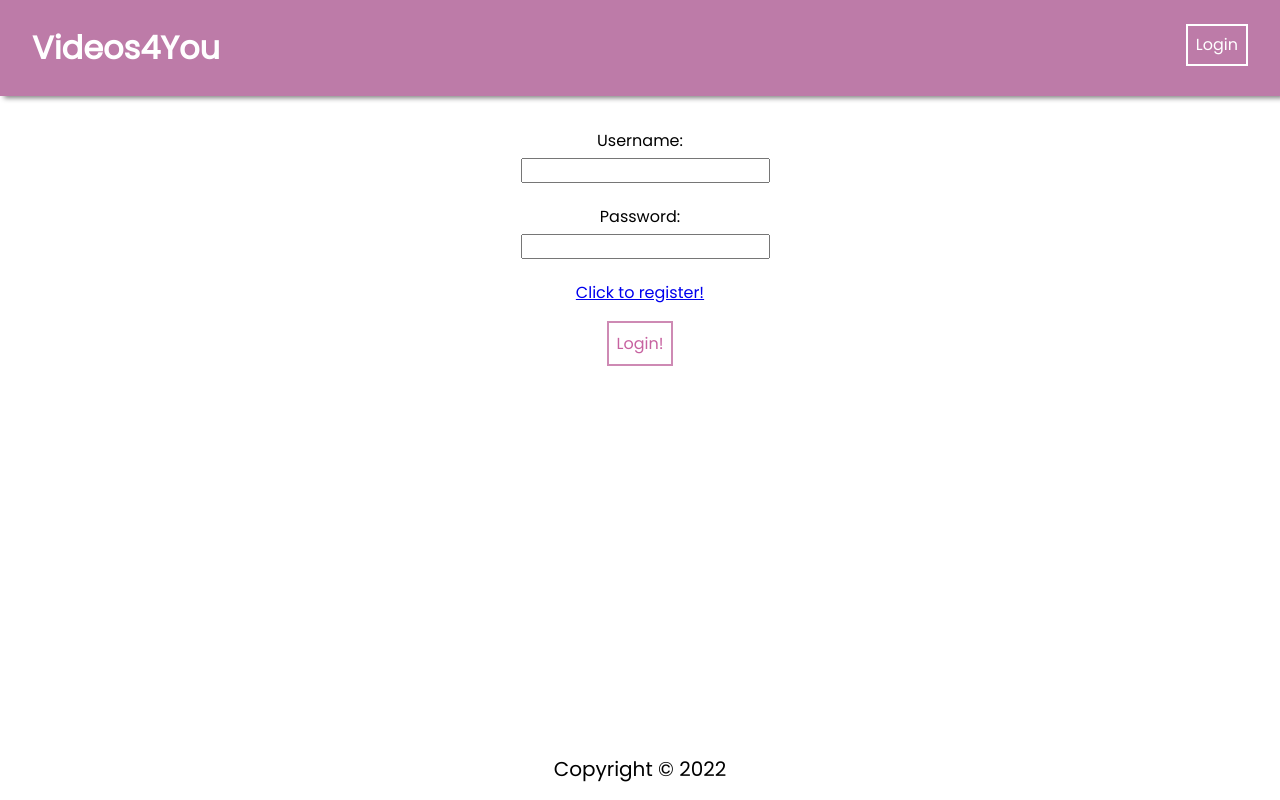
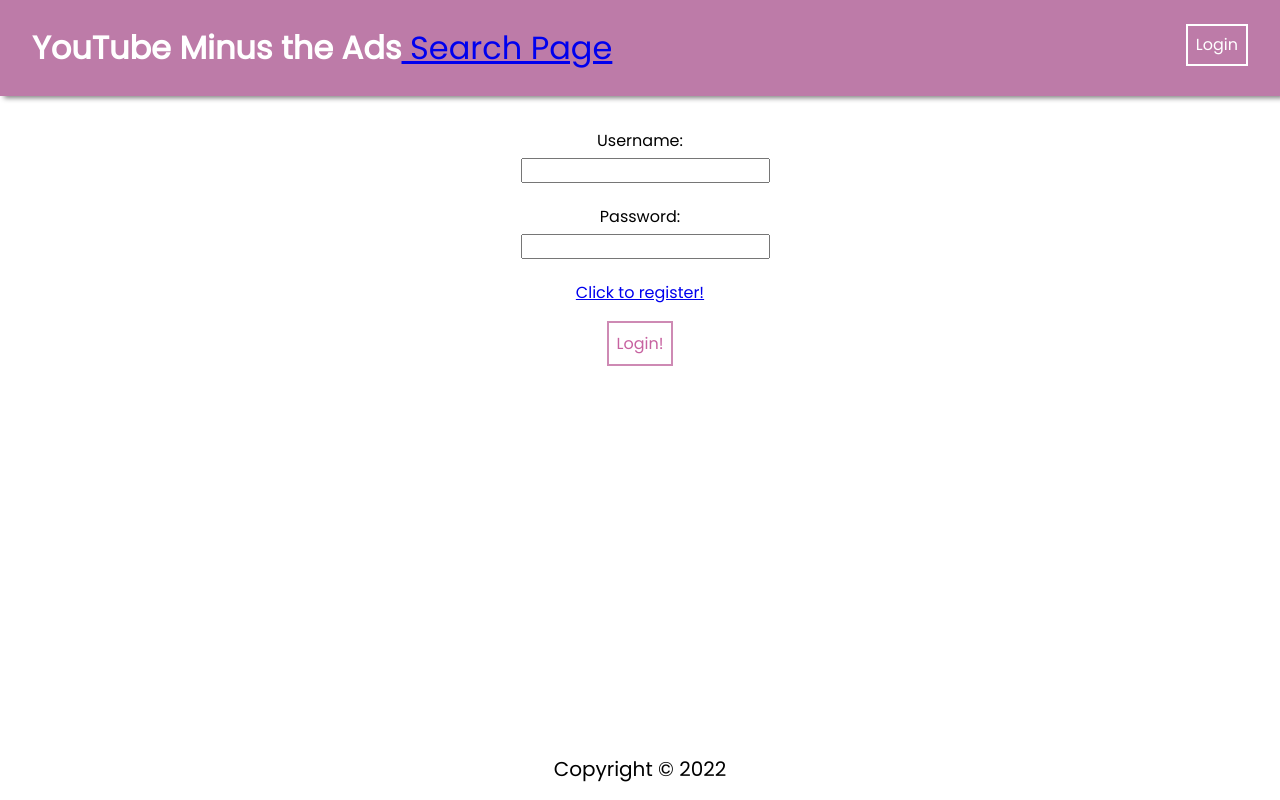
Before and after one commit to NotNanetteKaye/FullStack-youtube-clone, a React (Create React App) app in the folder frontend/: page /login in a window 1280 px wide. Built offline with nearby package versions, Linux system fonts and the light colour scheme.

Commit message:
CreateComment.jsx works!!!

```diff
--- a/frontend/src/components/CreateComment/CreateComment.jsx
+++ b/frontend/src/components/CreateComment/CreateComment.jsx
@@ -9,11 +9,10 @@
   const handleSubmit = async (e) => {
     e.preventDefault();
     let newComment = {
-      video_id: { videoID },
+      video_id:  videoID ,
       text: comment,
       likes: 0,
       dislikes: 0,
-      user_id: user.id,
     };
     try {
       const response = await axios.post(
@@ -23,7 +22,7 @@
           headers: {Authorization: "Bearer " + token},
         }
       );
-      console.log(response.data);
+      console.log(newComment);
     } catch (error) {
       console.log(error.response);
     }
--- a/frontend/src/components/NavBar/NavBar.jsx
+++ b/frontend/src/components/NavBar/NavBar.jsx
@@ -12,8 +12,9 @@
       <ul>
         <li className="brand">
           <Link to="/" style={{ textDecoration: "none", color: "white" }}>
-            <b>Videos4You</b>
+            <b>YouTube Minus the Ads</b>
           </Link>
+          <Link to="/searchpage"> Search Page</Link>
         </li>
         <li>
           {user ? (
--- a/frontend/src/components/SeeComments/SeeComments.jsx
+++ b/frontend/src/components/SeeComments/SeeComments.jsx
@@ -28,7 +28,7 @@
         <div>
         {comments.map((comment,index) => {
             return(
-              <div className="comment-border">
+              <div>
                 <div key={index}> Name: {comment.user.username}</div>
                 <div> Text: {comment.text} </div>
                 <div>Likes:{comment.likes} </div>
--- a/frontend/src/pages/VideoPage/VideoPage.js
+++ b/frontend/src/pages/VideoPage/VideoPage.js
@@ -17,9 +17,9 @@
     <div>
       <button onClick={goToSearchPage}>Go to Search Page</button>
       <VideoPlayer currentVideo={video} />
-      <GetRelatedVideos videoID={video} />
       <CreateComment videoID={video} />
       <SeeComments videoID={video} />
+      <GetRelatedVideos videoID={video} />
     </div>
   );
 };
```
